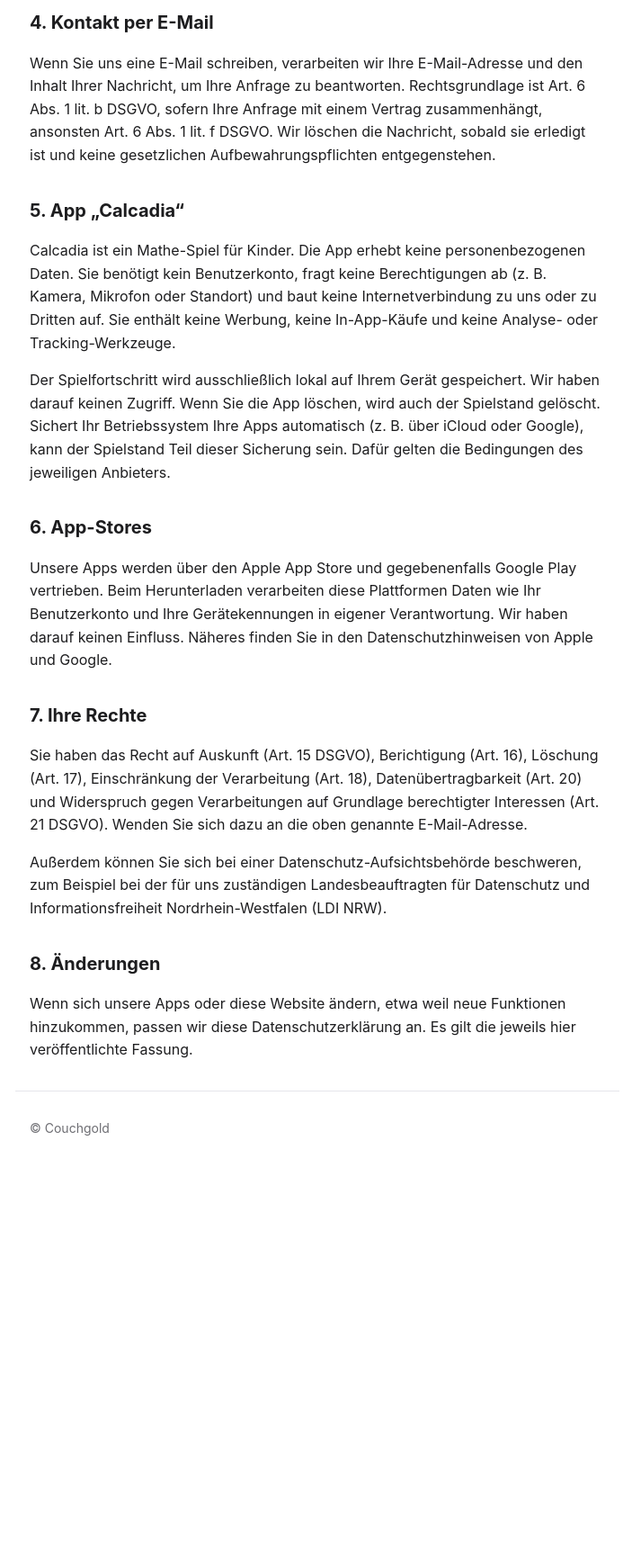
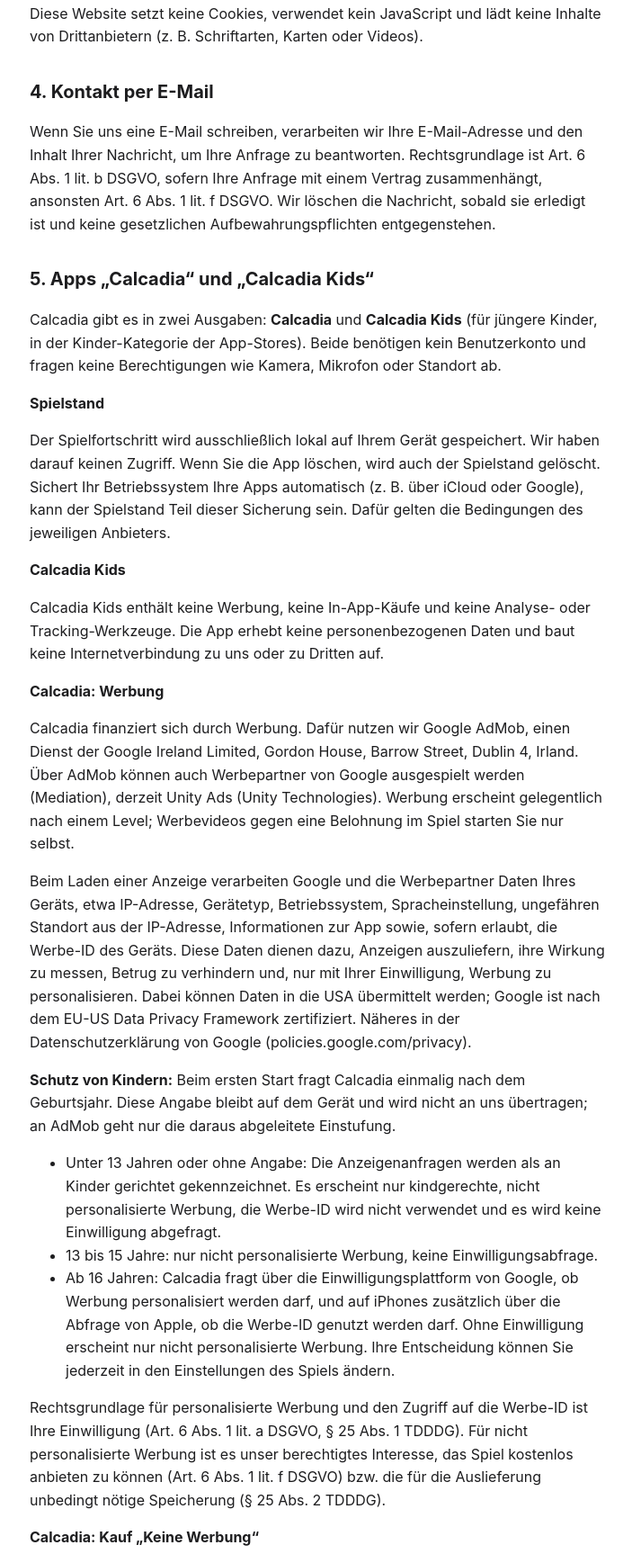
Before and after one commit to couchgold/couchgold.io, a plain HTML site: page datenschutz.html in a window 1280 px wide. Shown: the part 1070-2797 px from the top of the page at 90% size, without its empty margins (287-990 px from the left). Before the commit the page ends 2365 px from the top, so only its background shows below. Drawn offline with Linux system fonts and the light colour scheme.

Commit message:
Privacy policy and help page: ads via AdMob in Calcadia, none in Calcadia Kids; support@ address

```diff
--- a/datenschutz.html
+++ b/datenschutz.html
@@ -30,9 +30,12 @@
 
     <h2>2. Kurzfassung</h2>
     <p>
-      Weder diese Website noch die Apps von Couchgold verwenden Cookies, Tracking, Analyse-Werkzeuge
-      oder Werbung. Die Apps erheben keine personenbezogenen Daten und übertragen keine Daten an uns
-      oder an Dritte.
+      Diese Website verwendet keine Cookies, kein Tracking und keine Analyse-Werkzeuge.
+      <strong>Calcadia Kids</strong> enthält keine Werbung, keine Käufe und erhebt keine
+      personenbezogenen Daten. <strong>Calcadia</strong> zeigt Werbung über Google AdMob; dafür werden
+      Gerätedaten an Google und dessen Werbepartner übermittelt (Einzelheiten in Abschnitt 5).
+      Kindern zeigt Calcadia nur kindgerechte, nicht personalisierte Werbung. Spielstände bleiben
+      immer auf Ihrem Gerät.
     </p>
 
     <h2>3. Diese Website</h2>
@@ -67,18 +70,80 @@
       entgegenstehen.
     </p>
 
-    <h2>5. App „Calcadia“</h2>
+    <h2>5. Apps „Calcadia“ und „Calcadia Kids“</h2>
     <p>
-      Calcadia ist ein Mathe-Spiel für Kinder. Die App erhebt keine personenbezogenen Daten. Sie
-      benötigt kein Benutzerkonto, fragt keine Berechtigungen ab (z.&nbsp;B. Kamera, Mikrofon oder
-      Standort) und baut keine Internetverbindung zu uns oder zu Dritten auf. Sie enthält keine
-      Werbung, keine In-App-Käufe und keine Analyse- oder Tracking-Werkzeuge.
+      Calcadia gibt es in zwei Ausgaben: <strong>Calcadia</strong> und <strong>Calcadia Kids</strong>
+      (für jüngere Kinder, in der Kinder-Kategorie der App-Stores). Beide benötigen kein Benutzerkonto
+      und fragen keine Berechtigungen wie Kamera, Mikrofon oder Standort ab.
     </p>
+
+    <h3>Spielstand</h3>
     <p>
       Der Spielfortschritt wird ausschließlich lokal auf Ihrem Gerät gespeichert. Wir haben darauf
       keinen Zugriff. Wenn Sie die App löschen, wird auch der Spielstand gelöscht. Sichert Ihr
       Betriebssystem Ihre Apps automatisch (z.&nbsp;B. über iCloud oder Google), kann der Spielstand
       Teil dieser Sicherung sein. Dafür gelten die Bedingungen des jeweiligen Anbieters.
+    </p>
+
+    <h3>Calcadia Kids</h3>
+    <p>
+      Calcadia Kids enthält keine Werbung, keine In-App-Käufe und keine Analyse- oder
+      Tracking-Werkzeuge. Die App erhebt keine personenbezogenen Daten und baut keine
+      Internetverbindung zu uns oder zu Dritten auf.
+    </p>
+
+    <h3>Calcadia: Werbung</h3>
+    <p>
+      Calcadia finanziert sich durch Werbung. Dafür nutzen wir Google AdMob, einen Dienst der Google
+      Ireland Limited, Gordon House, Barrow Street, Dublin 4, Irland. Über AdMob können auch
+      Werbepartner von Google ausgespielt werden (Mediation), derzeit Unity Ads (Unity Technologies).
+      Werbung erscheint gelegentlich nach einem Level; Werbevideos gegen eine Belohnung im Spiel
+      starten Sie nur selbst.
+    </p>
+    <p>
+      Beim Laden einer Anzeige verarbeiten Google und die Werbepartner Daten Ihres Geräts, etwa
+      IP-Adresse, Gerätetyp, Betriebssystem, Spracheinstellung, ungefähren Standort aus der
+      IP-Adresse, Informationen zur App sowie, sofern erlaubt, die Werbe-ID des Geräts. Diese Daten
+      dienen dazu, Anzeigen auszuliefern, ihre Wirkung zu messen, Betrug zu verhindern und, nur mit
+      Ihrer Einwilligung, Werbung zu personalisieren. Dabei können Daten in die USA übermittelt
+      werden; Google ist nach dem EU-US Data Privacy Framework zertifiziert. Näheres in der
+      Datenschutzerklärung von Google (policies.google.com/privacy).
+    </p>
+    <p>
+      <strong>Schutz von Kindern:</strong> Beim ersten Start fragt Calcadia einmalig nach dem
+      Geburtsjahr. Diese Angabe bleibt auf dem Gerät und wird nicht an uns übertragen; an AdMob geht
+      nur die daraus abgeleitete Einstufung.
+    </p>
+    <ul>
+      <li>Unter 13 Jahren oder ohne Angabe: Die Anzeigenanfragen werden als an Kinder gerichtet
+        gekennzeichnet. Es erscheint nur kindgerechte, nicht personalisierte Werbung, die Werbe-ID
+        wird nicht verwendet und es wird keine Einwilligung abgefragt.</li>
+      <li>13 bis 15 Jahre: nur nicht personalisierte Werbung, keine Einwilligungsabfrage.</li>
+      <li>Ab 16 Jahren: Calcadia fragt über die Einwilligungsplattform von Google, ob Werbung
+        personalisiert werden darf, und auf iPhones zusätzlich über die Abfrage von Apple, ob die
+        Werbe-ID genutzt werden darf. Ohne Einwilligung erscheint nur nicht personalisierte Werbung.
+        Ihre Entscheidung können Sie jederzeit in den Einstellungen des Spiels ändern.</li>
+    </ul>
+    <p>
+      Rechtsgrundlage für personalisierte Werbung und den Zugriff auf die Werbe-ID ist Ihre
+      Einwilligung (Art. 6 Abs. 1 lit. a DSGVO, § 25 Abs. 1 TDDDG). Für nicht personalisierte Werbung
+      ist es unser berechtigtes Interesse, das Spiel kostenlos anbieten zu können (Art. 6 Abs. 1
+      lit. f DSGVO) bzw. die für die Auslieferung unbedingt nötige Speicherung (§ 25 Abs. 2 TDDDG).
+    </p>
+
+    <h3>Calcadia: Kauf „Keine Werbung“</h3>
+    <p>
+      Mit einem einmaligen In-App-Kauf lässt sich die Werbung abschalten. Der Kauf läuft vollständig
+      über den App-Store (Apple oder Google); wir erhalten keine Zahlungsdaten. Die App merkt sich
+      den Kauf lokal auf dem Gerät.
+    </p>
+
+    <h3>Calcadia: Einstellungsdatei</h3>
+    <p>
+      Calcadia ruft beim Start eine kleine Einstellungsdatei von dieser Website ab (z.&nbsp;B. wie oft
+      Werbung erscheinen darf). Dabei fallen nur die technischen Daten an, die in Abschnitt 3 unter
+      „Hosting und Server-Logdateien“ beschrieben sind. Es werden keine Daten aus dem Spiel
+      übertragen.
     </p>
 
     <h2>6. App-Stores</h2>
```
Also changed, not shown: calcadia.html (+8 -2 lines), index.html (+2 -1 lines).
